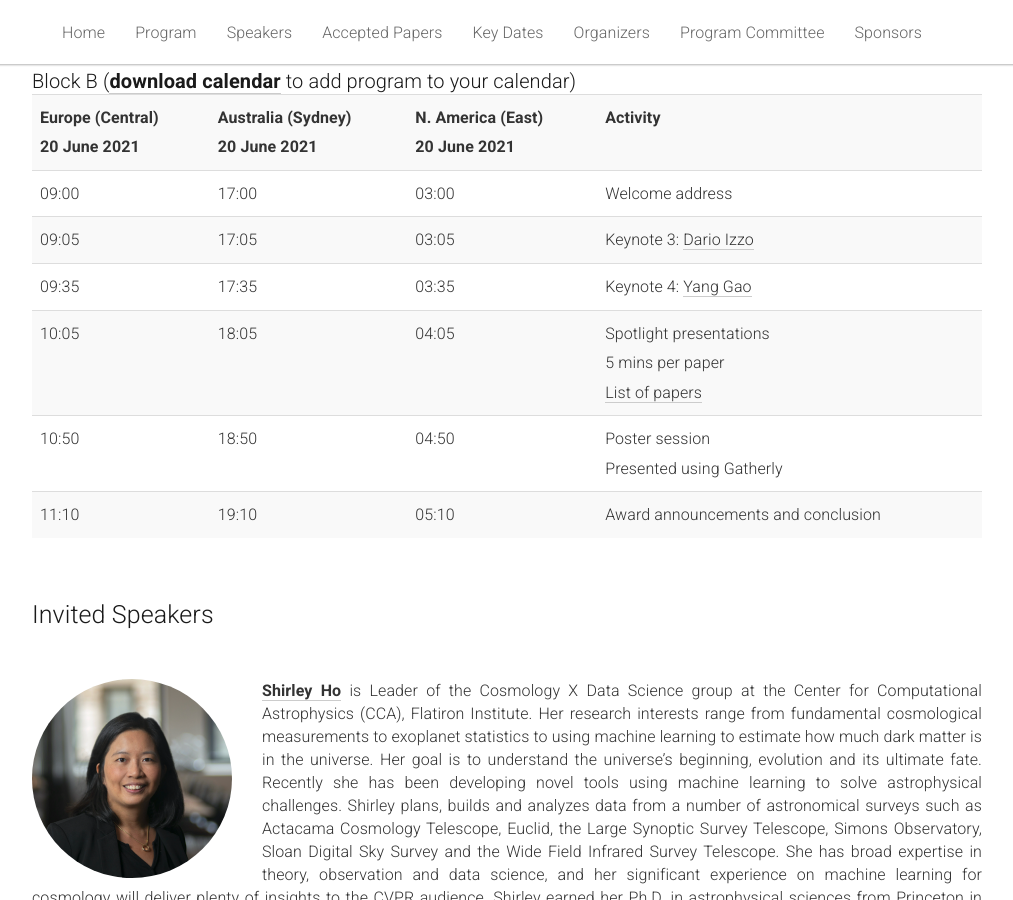
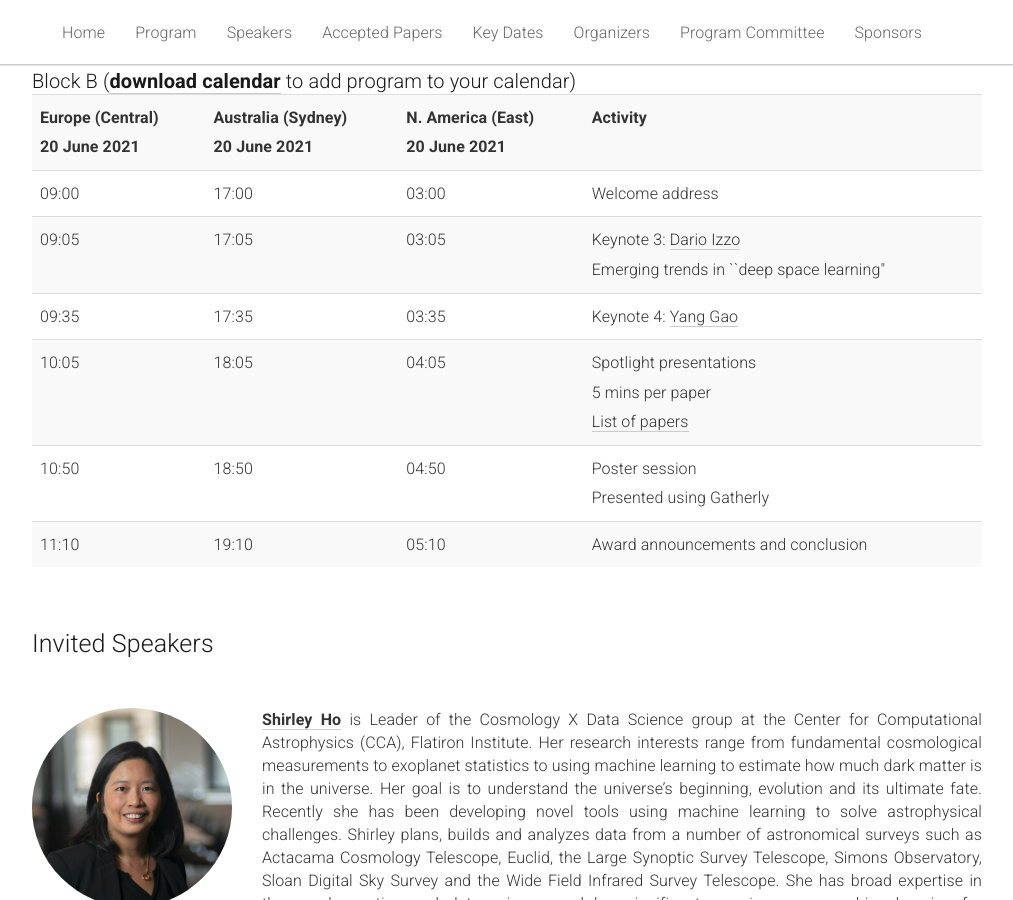
Before and after one commit to AIforSpace/2024, a Jekyll site: the page built from _pages/home.md, in a window 1280 px wide and 900 px high, scrolled down 1645 px. Shown: the whole window, without its empty margins (133-1146 px from the left). Built offline with Jekyll 4.4.1, drawn with Linux system fonts in a browser that asks for light colours.

Commit message:
add keynote titles

```diff
--- a/_pages/home.md
+++ b/_pages/home.md
@@ -177,7 +177,7 @@ acknowledgements: ""
           <td>09:05</td>
           <td>17:05</td>
           <td>03:05</td>
-          <td>Keynote 3: <a href="#Dario">Dario Izzo</a></td>
+          <td>Keynote 3: <a href="#Dario">Dario Izzo</a><br>Emerging trends in ``deep space learning"</td>
         </tr>
         <tr>
           <td>09:35</td>
```
